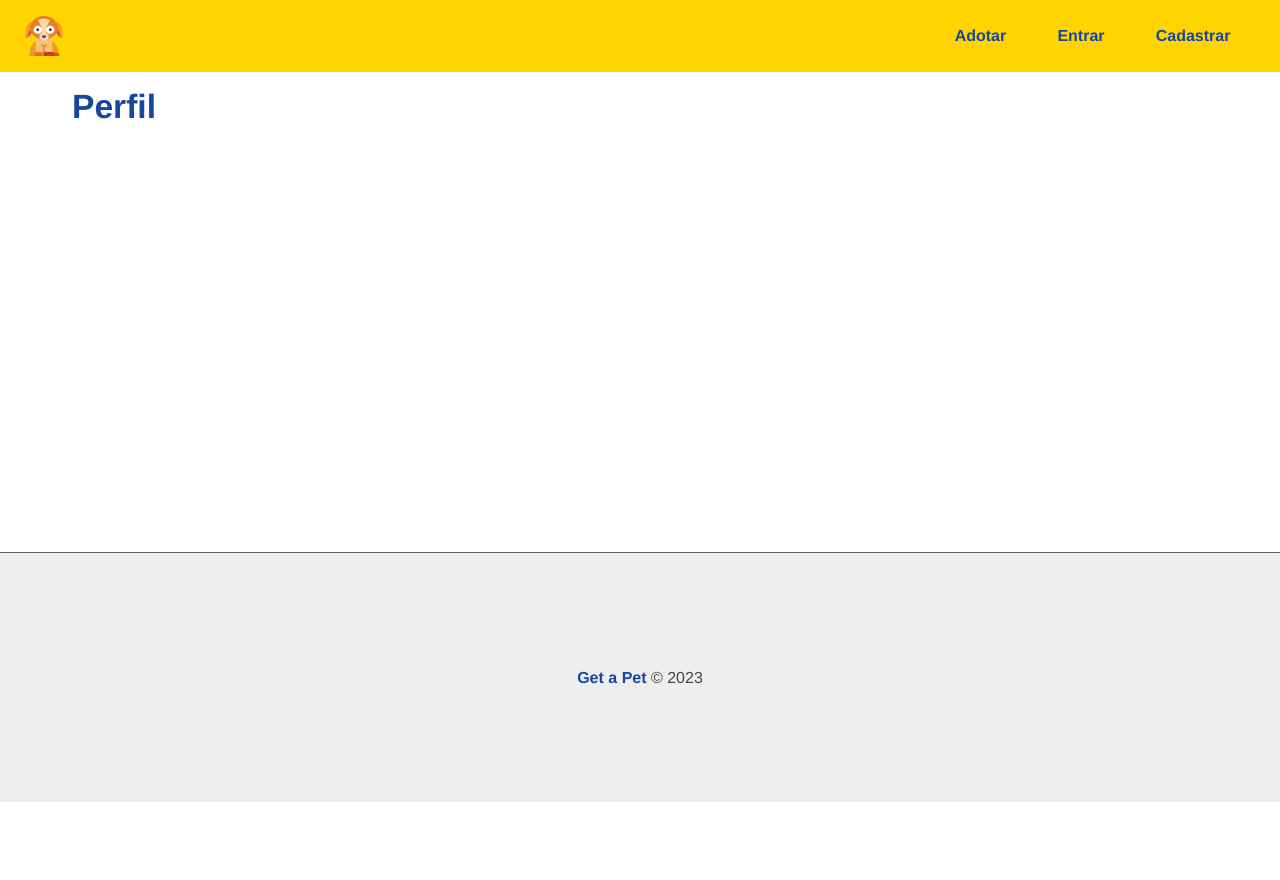
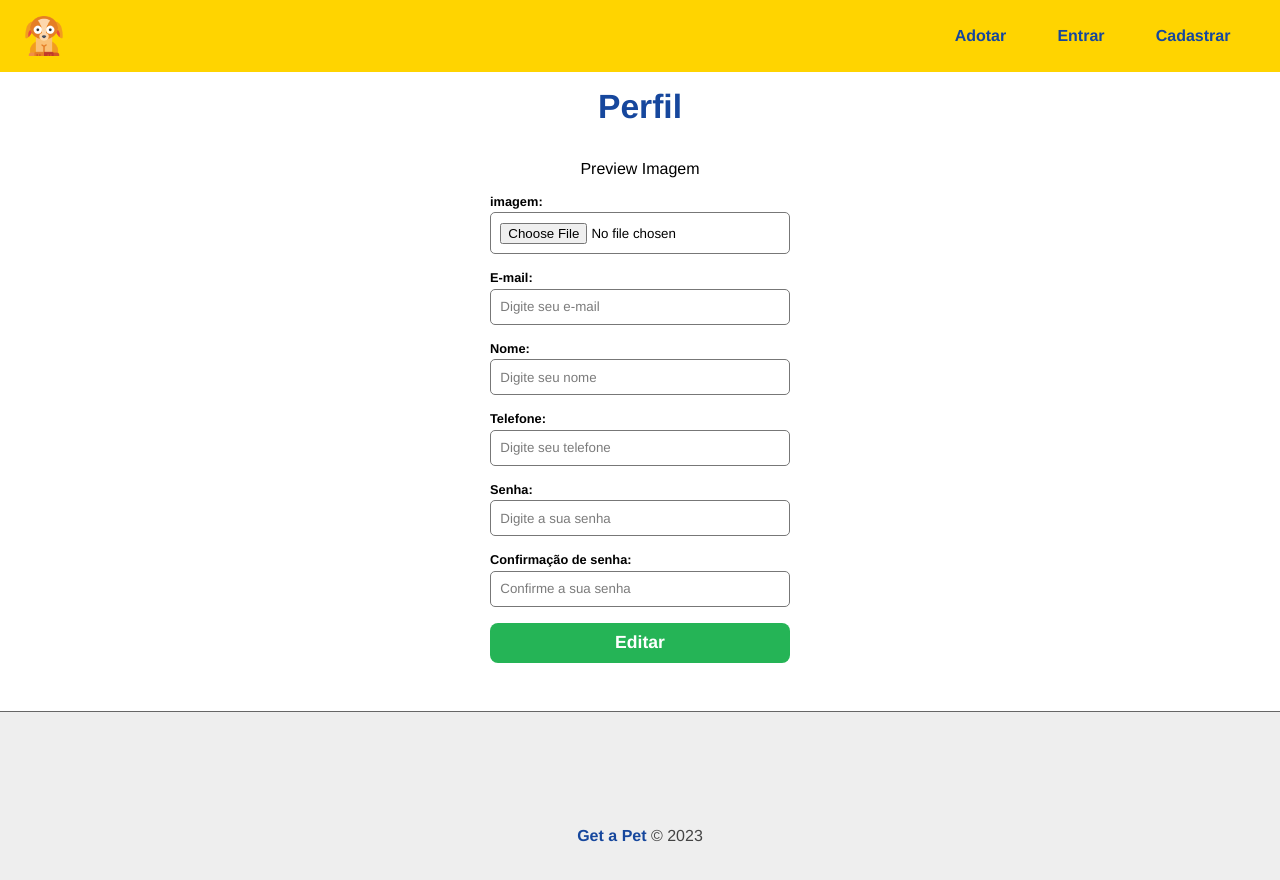
Before and after one commit to RuanSerraAzul/Projeto-Get-a-Pet, a React (Create React App) app in the folder frontend/: page /user/profile in a window 1280 px wide. Shown: the top 880 px of the page. Before the commit the page ends 802 px from the top, so only its background shows below. Built offline with nearby package versions, Linux system fonts and the light colour scheme.

Commit message:
Formulário de edição de usuario

```diff
--- a/frontend/src/components/pages/User/Profile.js
+++ b/frontend/src/components/pages/User/Profile.js
@@ -1,7 +1,76 @@
+import styles from "./Profile.module.css";
+import formStyles from "../../form/Form.module.css";
+import Input from "../../form/Input";
+
+import { useState, useEffect } from "react";
+
 function Profile() {
+    const [user, setUser] = useState({});
+
+    function onFileChange(e) {}
+
+    function handleChange(e) {}
+
     return (
         <section>
-            <h1>Perfil</h1>
+            <div className={styles.profile_header}>
+                <h1>Perfil</h1>
+                <p>Preview Imagem</p>
+            </div>
+            <form className={formStyles.form_container}>
+                <Input
+                    text="imagem"
+                    type="file"
+                    name="image"
+                    handleOnChange={onFileChange}
+                />
+
+                <Input
+                    text="E-mail"
+                    type="email"
+                    name="email"
+                    placeholder="Digite seu e-mail"
+                    handleOnChange={handleChange}
+                    value={user.email || ""}
+                />
+
+                <Input
+                    text="Nome"
+                    type="text"
+                    name="name"
+                    placeholder="Digite seu nome"
+                    handleOnChange={handleChange}
+                    value={user.name || ""}
+                />
+
+                <Input
+                    text="Telefone"
+                    type="text"
+                    name="phone"
+                    placeholder="Digite seu telefone"
+                    handleOnChange={handleChange}
+                    value={user.phone || ""}
+                />
+
+                <Input
+                    text="Senha"
+                    type="password"
+                    name="password"
+                    placeholder="Digite a sua senha"
+                    handleOnChange={handleChange}
+                />
+
+                <Input
+                    text="Confirmação de senha"
+                    type="password"
+                    name="confirmpassword"
+                    placeholder="Confirme a sua senha"
+                    handleOnChange={handleChange}
+                    value={user.password || ""}
+                />
+
+                <input type="submit" value="Editar" />
+            </form>
         </section>
     );
 }
--- a/frontend/src/components/pages/User/Profile.module.css
+++ b/frontend/src/components/pages/User/Profile.module.css
@@ -0,0 +1,4 @@
+.profile_header {
+    text-align: center;
+    margin-bottom: 1em;
+}
```
